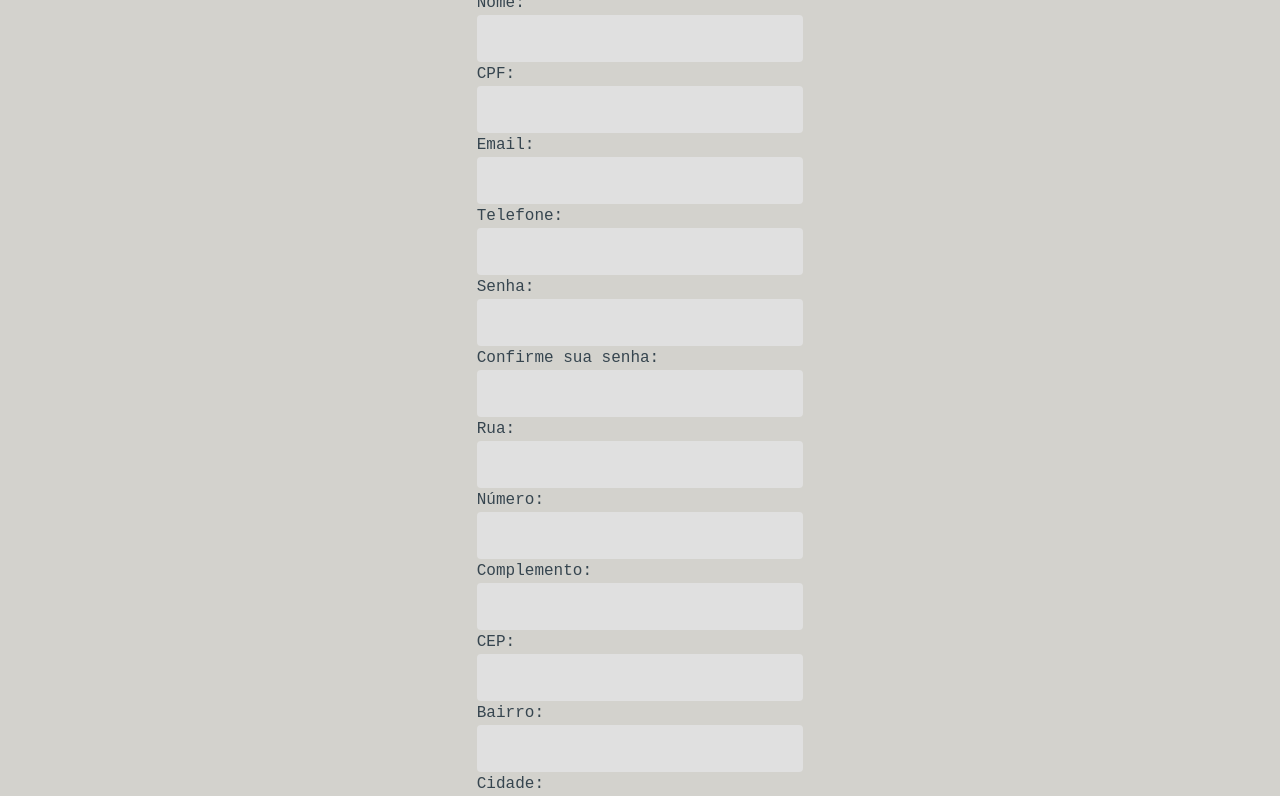
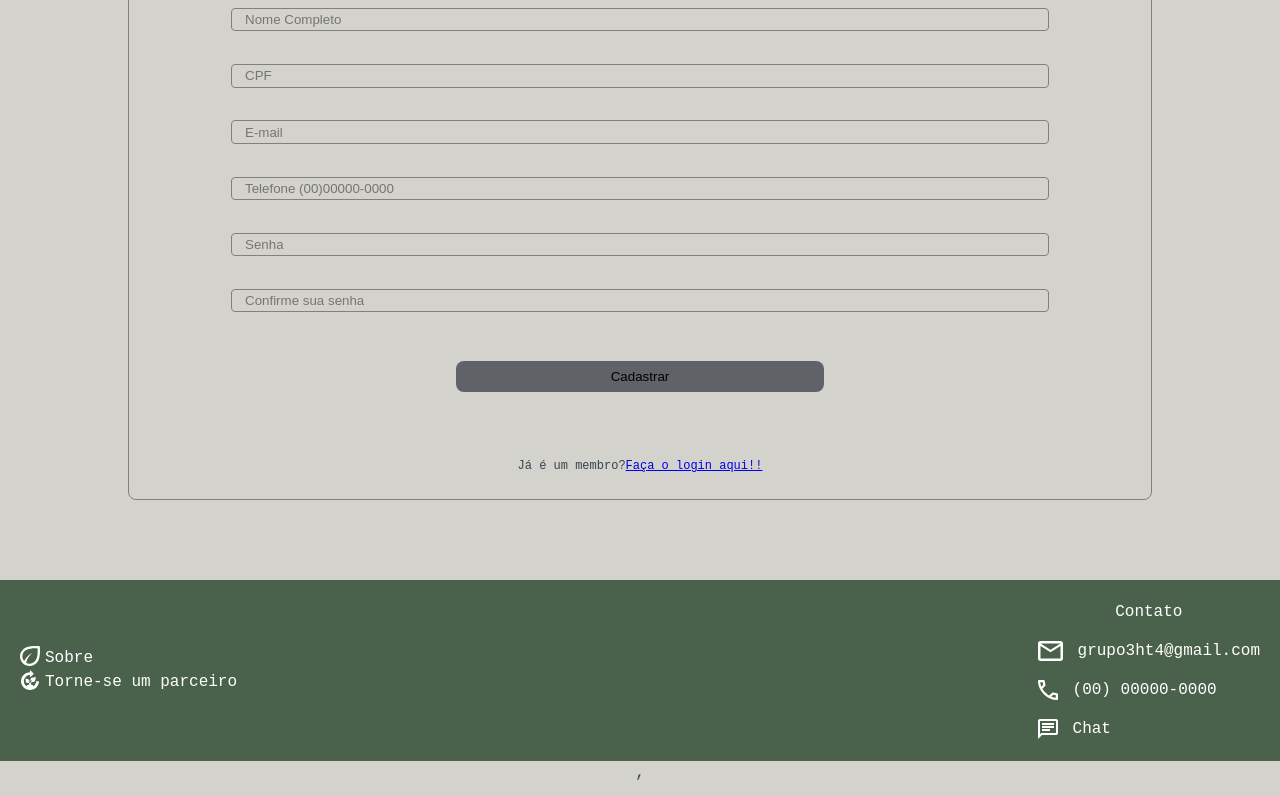
Before and after one commit to Green-Cycle/Green-Cycle, a React (Vite) app in the folder Frontend/: page /register in a window 1280 px wide. Shown: the part 360-1156 px from the top of the page. Built offline with nearby package versions, Linux system fonts and the light colour scheme; a web font is replaced by a local one.

Commit message:
add register css & validator

```diff
--- a/Frontend/src/pages/Register.css
+++ b/Frontend/src/pages/Register.css
@@ -1,4 +1,4 @@
-.auth {
+/* .auth {
   display: flex;
   flex-direction: column;
   align-items: center;
@@ -77,4 +77,86 @@
   .auth__button {
     font-size: 1.25rem;
   }
+} */
+
+.register {
+  padding-block: 5rem;
 }
+
+.register__wrapper {
+  width: 350px;
+  border: 1px solid gray;
+  margin: auto;
+  border-radius: 8px;
+  padding-block: 1.5rem;
+}
+
+.register__title {
+  font-weight: 400;
+  font-size: 24px;
+}
+
+.register form {
+  display: flex;
+  flex-direction: column;
+  gap: 2rem;
+  margin-top: 1.5rem;
+  width: 90%;
+  margin-inline: auto;
+}
+
+.register__input-wrapper {
+  position: relative;
+}
+
+.register__input {
+  width: 100%;
+  position: relative;
+}
+
+.register button {
+  background-color: #5f6368;
+  padding-block: 0.5rem;
+  border-radius: 8px;
+  width: 100%;
+  transition: 250ms ease-out;
+}
+
+.register button:hover {
+  background-color: gray;
+}
+
+.register__input-error {
+  color: red;
+  font-size: 11px;
+  text-align: right;
+  margin-top: 0.5rem;
+}
+
+.register__button-wrapper {
+  width: 100%;
+}
+
+.register__login {
+  margin-top: 1rem;
+  font-size: 12px;
+}
+
+.register__login > Link {
+  text-decoration: underline;
+  text-underline-offset: 5px;
+}
+
+@media screen and (min-width: 966px) {
+  .register__wrapper {
+    width: 80%;
+  }
+  .register form {
+    width: 80%;
+  }
+  .register button {
+    width: 45%;
+    margin: 2% 0;
+    align-self: center;
+  }
+}
--- a/Frontend/src/pages/Register.jsx
+++ b/Frontend/src/pages/Register.jsx
@@ -7,18 +7,12 @@ function Register() {
     name: '',
     email: '',
     cpf: '',
-    rua: '',
-    numero: '',
-    complemento: '',
-    bairro: '',
-    cidade: '',
-    cep: '',
     telefone: '',
-    role: '',
     password: '',
     confirmPassword: '',
   });
   const [message, setMessage] = useState('');
+  const [errors, setErrors] = useState({});
   const handleChange = (e) => {
     setRegData({
       ...regData,
@@ -27,6 +21,46 @@ function Register() {
   };
   const handleSubmit = async (e) => {
     e.preventDefault();
+    // Reset previous errors
+    setErrors({});
+    setMessage('');
+
+    // Input validation
+    const newErrors = {};
+
+    if (!regData.name) {
+      newErrors.name = 'Nome é obrigatório.';
+    }
+
+    if (!regData.cpf) {
+      newErrors.cpf = 'CPF é obrigatório.';
+    }
+
+    const telefoneRegex = /\(\d{2}\)\d{5}-\d{4}/;
+    if (!telefoneRegex.test(regData.telefone)) {
+      newErrors.telefone =
+        'Favor digitar um telefone válido no formato (00)00000-0000.';
+    }
+
+    const emailRegex = /^[^\s@]+@[^\s@]+\.[^\s@]+$/;
+    if (!emailRegex.test(regData.email)) {
+      newErrors.email = 'Favor digitar um email válido.';
+    }
+
+    const passwordRegex = /^(?=.*[a-z])(?=.*[A-Z])(?=.*\d)[a-zA-Z\d]{8,}$/;
+    if (!passwordRegex.test(regData.password)) {
+      newErrors.password =
+        'Senha deve ter no mínimo 8 caracteres, incluindo letras maiúsculas, minúsculas e números.';
+    }
+
+    if (regData.password !== regData.confirmPassword) {
+      newErrors.confirmPassword = 'As senhas não coincidem.';
+    }
+
+    if (Object.keys(newErrors).length > 0) {
+      setErrors(newErrors);
+      return;
+    }
     try {
       const data = await register(regData);
       setMessage(data.msg);
@@ -37,147 +71,96 @@ function Register() {
   };
 
   return (
-    <div className='auth'>
+    <div className='register'>
       {' '}
-      <form className='auth__container' onSubmit={handleSubmit}>
-        <h3 className='auth__title'>CRIAR CONTA</h3>
+      <div className='register__wrapper'>
+        <h3 className='register__title'>CRIAR CONTA</h3>
 
-        <div className='auth__personal-info'>
+        <form onSubmit={handleSubmit}>
           <div>
-            <label className='auth__label'>Nome:</label>
             <input
-              className='auth__input'
+              className='register__input'
               type='text'
               name='name'
+              placeholder='Nome Completo'
               value={regData.name}
               onChange={handleChange}
             />
+            {errors.name && (
+              <p className='register__input-error'>{errors.name}</p>
+            )}
           </div>
           <div>
-            <label className='auth__label'>CPF:</label>
             <input
-              className='auth__input'
+              className='register__input'
               type='number'
               name='cpf'
+              placeholder='CPF'
               value={regData.cpf}
               onChange={handleChange}
             />
+            {errors.cpf && (
+              <p className='register__input-error'>{errors.cpf}</p>
+            )}
           </div>
           <div>
-            <label className='auth__label'>Email:</label>
             <input
-              className='auth__input'
+              className='register__input'
               type='email'
               name='email'
+              placeholder='E-mail'
               value={regData.email}
               onChange={handleChange}
             />
+            {errors.email && (
+              <p className='register__input-error'>{errors.email}</p>
+            )}
           </div>
           <div>
-            <label className='auth__label'>Telefone:</label>
             <input
-              className='auth__input'
+              className='register__input'
               type='number'
               name='telefone'
+              placeholder='Telefone (00)00000-0000'
               value={regData.telefone}
               onChange={handleChange}
             />
+            {errors.telefone && (
+              <p className='register__input-error'>{errors.telefone}</p>
+            )}
           </div>
           <div>
-            <label className='auth__label'>Senha:</label>
             <input
-              className='auth__input'
+              className='register__input'
               type='password'
               name='password'
+              placeholder='Senha'
               value={regData.password}
               onChange={handleChange}
             />
+            {errors.password && (
+              <p className='register__input-error'>{errors.password}</p>
+            )}
           </div>
           <div>
-            <label className='auth__label'>Confirme sua senha:</label>
             <input
-              className='auth__input'
+              className='register__input'
               type='password'
               name='confirmPassword'
+              placeholder='Confirme sua senha'
               value={regData.confirmPassword}
               onChange={handleChange}
             />
+            {errors.confirmPassword && (
+              <p className='register__input-error'>{errors.confirmPassword}</p>
+            )}
           </div>
-        </div>
-        <div className='auth__adress-info'>
-          <div>
-            {' '}
-            <div>
-              <label className='auth__label'>Rua:</label>
-              <input
-                className='auth__input'
-                type='text'
-                name='rua'
-                value={regData.rua}
-                onChange={handleChange}
-              />
-            </div>
-            <div>
-              <label className='auth__label'>Número:</label>
-              <input
-                className='auth__input'
-                type='number'
-                name='numero'
-                value={regData.numero}
-                onChange={handleChange}
-              />
-            </div>
-          </div>
-          <div>
-            <div>
-              <label className='auth__label'>Complemento:</label>
-              <input
-                className='auth__input'
-                type='text'
-                name='complemento'
-                value={regData.complemento}
-                onChange={handleChange}
-              />
-            </div>
-            <div>
-              <label className='auth__label'>CEP:</label>
-              <input
-                className='auth__input'
-                type='number'
-                name='cep'
-                value={regData.cep}
-                onChange={handleChange}
-              />
-            </div>
-          </div>
-          <div>
-            <div>
-              <label className='auth__label'>Bairro:</label>
-              <input
-                className='auth__input'
-                type='text'
-                name='bairro'
-                value={regData.bairro}
-                onChange={handleChange}
-              />
-            </div>
-            <div>
-              <label className='auth__label'>Cidade:</label>
-              <input
-                className='auth__input'
-                type='text'
-                name='cidade'
-                value={regData.cidade}
-                onChange={handleChange}
-              />
-            </div>
-          </div>
-        </div>
-        <button className='auth__button' type='submit'>
+
+          <button className='register__button-wrapper' type='submit'>
             Cadastrar
           </button>
           {message && <p>{message}</p>}
-        <span className='auth__subtitle'>
+          <span className='register__login '>
             Já é um membro?
             <Link to='/login' className='auth__link'>
               Faça o login aqui!!
@@ -185,6 +168,7 @@ function Register() {
           </span>
         </form>
       </div>
+    </div>
   );
 }
 export default Register;
--- a/Frontend/src/utils/auth.js
+++ b/Frontend/src/utils/auth.js
@@ -37,16 +37,12 @@ const login = async (loginData) => {
     }
 
     const data = await response.json();
-
-    return data; // The token returned from the server
+    console.log('Login efetuado', data);
+    return data;
   } catch (error) {
     console.error('Login failed:', error.message);
     return { message: 'Login failed' };
   }
 };
 
-export {
-
-    register,
-    login,
-  };
+export { register, login };
```
Also changed, not shown: Frontend/src/pages/Login.jsx (+38 -21 lines), 2 other files (tests, documents, lock files or other folders). Lines whose indentation alone changed are shown as unchanged.
